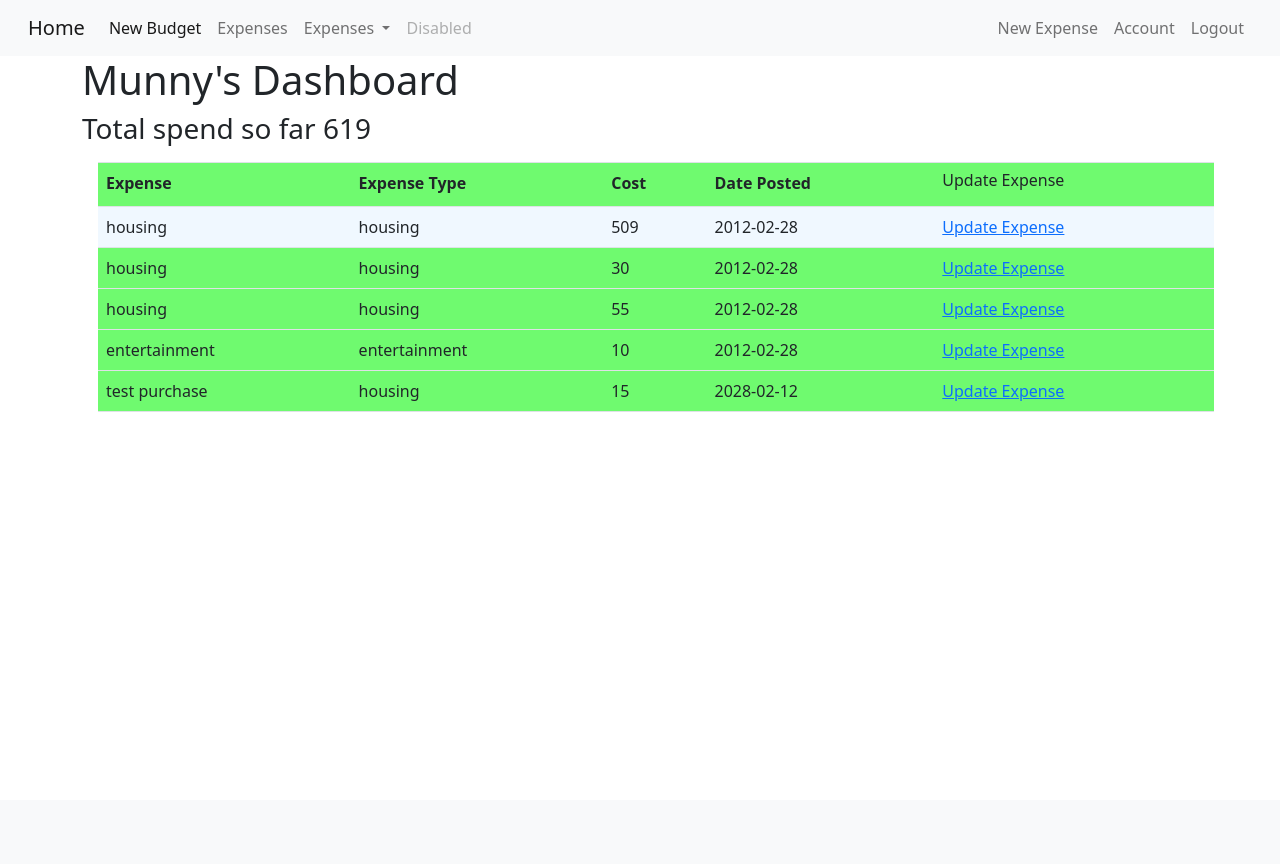
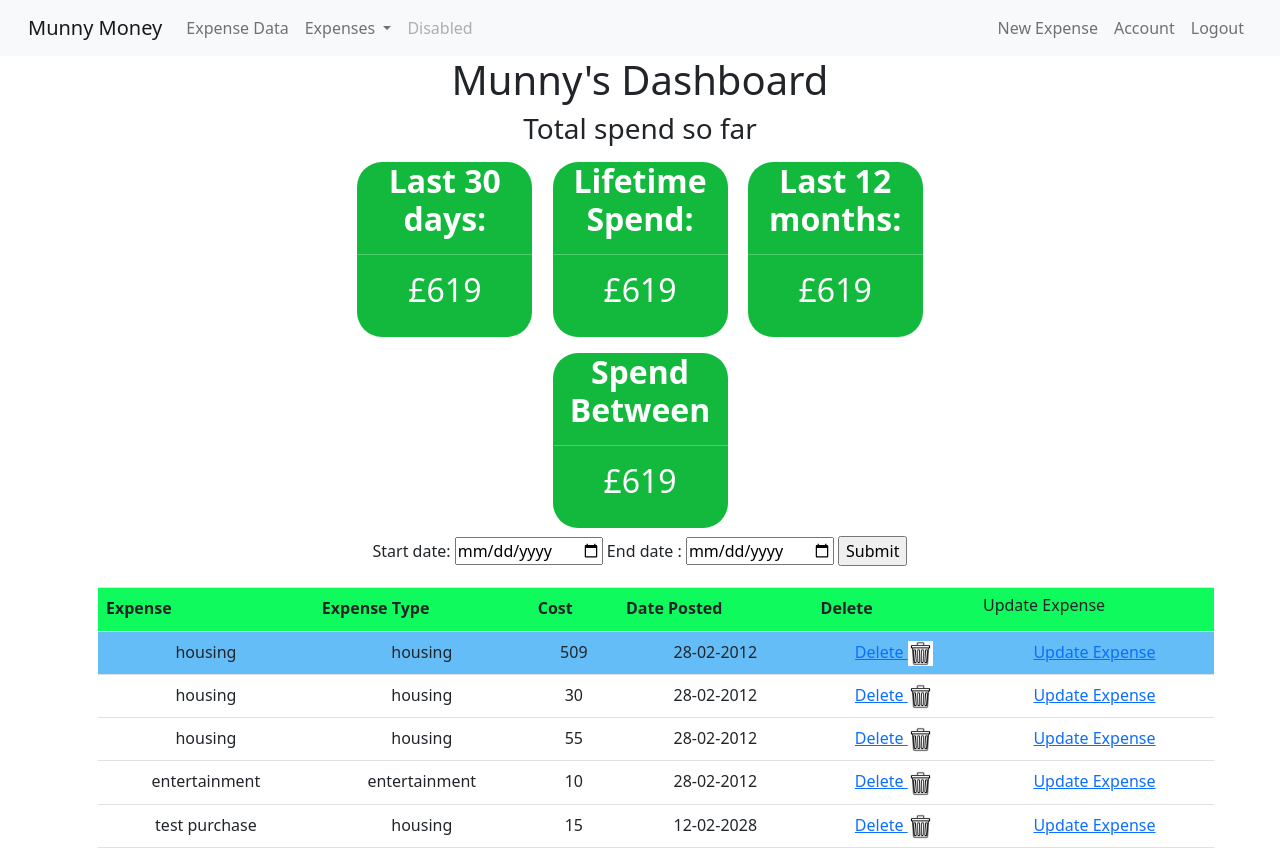
Before and after one commit to munnycodes/budget_app, a Flask app: page /start in a window 1280 px wide. Before the commit the page ends 412 px from the top, so only its background shows below. Run offline with Flask 2, Linux system fonts and the light colour scheme; a user stored in the database is signed in; data comes from the database, SQL or seed files in the repository; both versions use the stored data as it was after the commit; some libraries are stand-ins or nearby versions.

Commit message:
fixed the look of the websit ;

```diff
--- a/budget_app/__init__.py
+++ b/budget_app/__init__.py
@@ -2,9 +2,13 @@ from flask import Flask
 from flask_sqlalchemy import SQLAlchemy
 from flask_bcrypt import Bcrypt
 from flask_login import LoginManager
+from flask_bootstrap import Bootstrap
+from flask_datepicker import datepicker
 
 
 app = Flask(__name__)
+Bootstrap(app)
+datepicker(app)
 app.config['SECRET_KEY'] = '1705b0c63ae1efc33fa625f497da2739'
 app.config['SQLALCHEMY_DATABASE_URI'] = 'sqlite:///budget.db'
 db = SQLAlchemy(app)
--- a/budget_app/forms.py
+++ b/budget_app/forms.py
@@ -37,12 +37,17 @@ class ExpenseForm(FlaskForm):
     expense = StringField('Expense', validators=[DataRequired()])
     expense_type = SelectField(u'Expense Type', choices=[('housing', 'Housing'), ('food', 'Food'), ('transport', 'Transportation'), ('bills', 'Bills'),('entertainment', 'Entertainment'),('investments', 'Investments'),('misc','Miscellaneous'), ('groceries', 'Groceries')], validators=[DataRequired()])
     cost = IntegerField('Cost', validators=[DataRequired()])
-    date = DateField('Date of Expense (yy/mm/dd)', format='%y/%m/%d', validators=[DataRequired()])
+    date = DateField('Date of Expense (dd/mm/yy)', format='%d/%m/%y', validators=[DataRequired()])
     submit = SubmitField('Submit Expense')
 
 class UpdateExpenseForm(FlaskForm):
     expense = StringField('Expense', validators=[DataRequired()])
     expense_type = SelectField(u'Expense Type', choices=[('housing', 'Housing'), ('food', 'Food'), ('transport', 'Transportation'), ('bills', 'Bills'),('entertainment', 'Entertainment'),('investments', 'Investments'),('misc','Miscellaneous'), ('groceries', 'Groceries')], validators=[DataRequired()])
     cost = IntegerField('Cost', validators=[DataRequired()])
-    date = DateField('Date of Expense (yy/mm/dd)', format='%y/%m/%d', validators=[DataRequired()])
+    date = DateField('Date of Expense (dd/mm/yy)', format='%d/%m/%y', validators=[DataRequired()])
     submit = SubmitField('Update Expense')
+
+class GetDateRange(FlaskForm):
+    startdate = DateField('startdate',format='%Y-%m-%d')
+    enddate = DateField('enddate',format='%Y-%m-%d')
+    submit = SubmitField('Enter Dates')
--- a/budget_app/models.py
+++ b/budget_app/models.py
@@ -30,7 +30,7 @@ class Expense(db.Model):
     user_id = db.Column(db.Integer, db.ForeignKey('user.id'), nullable=False)
 
     def __repr__(self):
-        return f"('user_id', {self.user_id}), ('vendor', {self.vendor}), ('expense_type', {self.expense_type}), ('cost', {self.cost}), ('date_posted', {self.strptime(date_posted,'%y/%m/%d')})"
+        return f"Expense ('user_id', {self.user_id}), ('vendor', {self.vendor}), ('expense_type', {self.expense_type}), ('cost', {self.cost}), ('date_posted', {self.date_posted,'%d/%m/%y'})"
 
 
 # class Budget(db.Model):
--- a/budget_app/routes.py
+++ b/budget_app/routes.py
@@ -2,9 +2,28 @@ import os
 import secrets
 from flask import render_template, request, redirect, url_for, flash, session, abort
 from budget_app import app, db, bcrypt
-from budget_app.forms import RegistrationForm, LoginForm, ExpenseForm, UpdateExpenseForm
+from budget_app.forms import RegistrationForm, LoginForm, ExpenseForm, UpdateExpenseForm, GetDateRange
 from budget_app.models import User, Expense
 from flask_login import login_user, current_user, logout_user, login_required
+from oauthlib.oauth2 import WebApplicationClient
+from flask_dance.contrib.github import make_github_blueprint, github
+import datetime
+
+blueprint = make_github_blueprint(
+    client_id="f30ba312b07a839ca9f7",
+    client_secret="907f4bdfc0bdaf41690d8dbc95991ddca46b6b32",
+)
+
+app.register_blueprint(blueprint, url_prefix="/github_login")
+
+@app.route("/login/g")
+def github_login():
+    if not github.authorized:
+        return redirect(url_for("github.login"))
+    resp = github.get("/user")
+    assert resp.ok
+    return "You are @{login} on GitHub".format(login=resp.json()["login"])
+
 
 @app.route('/')
 @app.route('/home')
@@ -46,19 +65,30 @@ def login():
             flash('Login Unsuccessful. Please check email and password', 'danger')
     return render_template('login.html', title='Login', form=form)
 
-@app.route('/start')
+@app.route('/start', methods=['GET', 'POST'])
 @login_required
 def start():
+    startdate = request.args.get('startdate')
+    enddate = request.args.get('enddate')
+    if startdate == None:
+        startdate = datetime.date.min
+    if enddate == None:
+        enddate = datetime.date.max
+
     expenseData = Expense.query.filter_by(user_id = session["user_id"])
     totalSpend = []
+    form = GetDateRange()
+
+    if form.validate_on_submit():
+        flash ('Yay', 'success')
     for cost in expenseData:
         i = cost.cost
         totalSpend.append(i)
     totalSpend = sum(totalSpend)
-    headings = ("Expense", "Expense Type", "Cost", "Date Posted")
+    headings = ("Expense", "Expense Type", "Cost", "Date Posted", "Delete")
     expenses = Expense.query.filter_by(user_id = session["user_id"])
 
-    return render_template('start.html', expenseData=expenseData, totalSpend=totalSpend, expenses=expenses, headings=headings)
+    return render_template('start.html', expenseData=expenseData, totalSpend=totalSpend, expenses=expenses, headings=headings, form=form)
 
 
 
@@ -94,7 +124,6 @@ def expense(expense_id):
         expense.date_posted = form.date.data
         expense.user_id = session["user_id"]
         user.total_cost += expense.cost
-        print(user.total_cost)
         db.session.commit()
         flash('Expense successfully updated.', 'success')
 
@@ -110,18 +139,16 @@ def expense(expense_id):
 
     return render_template('expense.html', title='Expense', expense=expense, form=form)
 
-@app.route("/expense/delete/<int:expense_id>", methods=['POST'])
+@app.route("/expense/delete/<int:expense_id>", methods=['GET', 'DELETE'])
 @login_required
 def delete_expense(expense_id):
-    user = User.query.get_or_404(current_user.id)
     expense = Expense.query.get_or_404(expense_id)
     expenses = Expense.query.filter_by(user_id = session["user_id"])
-
     try:
-        db.session.delete(expense_id)
+        db.session.delete(expense)
         db.session.commit()
         flash ('Your expense has been deleted.')
-        return render_template('start.html', expense=expense, expenses=expenses, user=user)
+        return redirect(url_for('start'))
 
     except:
         return 'There was an error deleting that expense.'
--- a/budget_app/static/styles.css
+++ b/budget_app/static/styles.css
@@ -1,11 +1,10 @@
 .table {
     border-spacing: 0;
     margin: 1rem;
-    background-color: rgb(111, 250, 111);
 }
 
 .table__row:nth-child(even) {
-    background-color: aliceblue;
+    background-color: rgb(101, 189, 248);
 }
 
 .table__row:nth-child(odd) {
@@ -14,6 +13,7 @@
 
 .table__header {
     text-align: left;
+    background-color: rgb(15, 250, 93);
 }
 
 .table__cell {
--- a/budget_app/templates/base.html
+++ b/budget_app/templates/base.html
@@ -14,19 +14,16 @@
   <header class="site-header">
     <nav class="navbar navbar-expand-lg navbar-light bg-light">
       <div class="container-fluid">
-        <a class="navbar-brand" href="{{ url_for('index') }}">Home</a>
+        <a class="navbar-brand" href="{{ url_for('index') }}">Munny Money</a>
+        {% if current_user.is_authenticated %}
         <button class="navbar-toggler" type="button" data-bs-toggle="collapse" data-bs-target="#navbarSupportedContent" aria-controls="navbarSupportedContent" aria-expanded="false" aria-label="Toggle navigation">
           <span class="navbar-toggler-icon"></span>
         </button>
         <div class="collapse navbar-collapse" id="navbarSupportedContent">
           <ul class="navbar-nav me-auto mb-2 mb-lg-0">
             <li class="nav-item">
-              <a class="nav-link active" aria-current="page" href="#">New Budget</a>
+              <a class="nav-link" href="#">Expense Data</a>
             </li>
-            <li class="nav-item">
-              <a class="nav-link" href="#">Expenses</a>
-            </li>
-
             <li class="nav-item dropdown">
               <a class="nav-link dropdown-toggle" href="#" id="navbarDropdown" role="button" data-bs-toggle="dropdown" aria-expanded="false">
                 Expenses
@@ -41,6 +38,7 @@
             <li class="nav-item">
               <a class="nav-link disabled" href="#" tabindex="-1" aria-disabled="true">Disabled</a>
             </li>
+            {% endif %}
           </ul>
           <div class="navbar-nav">
             {% if current_user.is_authenticated %}
--- a/budget_app/templates/start.html
+++ b/budget_app/templates/start.html
@@ -3,12 +3,51 @@
 {% block head %}
 <title>Home</title>
 <link rel="stylesheet" href="/static/styles.css" />
+<style>
+    h1 {text-align: center;}
+    h3 {text=align: center;}
+    p {text-align: center;}
+    div {text-align: center;}
+
+    .block {
+      display: inline-block;
+      width: 175px;
+      height: 175px;
+      border-radius: 25px;
+      background-color: rgb(19, 185, 60);
+      margin: 8px
+    }
+    .container  {
+      text-align: center;
+    }
+    </style>
 {% endblock %}
 
 {% block body %}
 
     <h1>{{current_user.username.title()}}'s Dashboard </h1>
-    <h3>Total spend so far {{ totalSpend }}</h3>
+    <h3>Total spend so far </h3>
+    {% if current_user.is_authenticated %}
+
+<div class="container">
+    <div class="block" style="color:blue"><h2 style="color:white"><strong>Last 30 days: </strong><hr>£{{ totalSpend }}</h2></div>
+    <div class="block" style="color:white"><h2 style="color:white"><strong>Lifetime Spend: </strong> <hr> £{{ totalSpend }}  </h2></div>
+    <div class="block" style="color:darkred"><h2 style="color:white"><strong>Last 12 months: </strong><hr>£{{ totalSpend }}</h2></div>
+    <br>
+    <div class="block" style="color:darkred">
+        <h2 style="color:white">
+            <strong>Spend Between </strong><hr>£{{ totalSpend }}</h2></div>
+    <form action="#">
+        <label for="startdate">Start date:</label>
+        <input type="date" id="startdate" name="startdate">
+        <label for="enddate"> End date :</label>
+        <input type="date" id="enddate" name="enddate">
+        <input type="submit">
+    </form>
+</div>
+
+
+    {% endif %}
 
     <table class="table">
         <tr class="table__header">
@@ -24,8 +63,10 @@
             <td class= "table__cell">{{ item.vendor }}</td>
             <td class= "table__cell">{{ item.expense_type }}</td>
             <td class= "table__cell">{{ item.cost }}</td>
-            <td class= "table__cell">{{ item.date_posted.strftime('%Y-%m-%d') }}</td>
+            <td class= "table__cell">{{ item.date_posted.strftime('%d-%m-%Y') }}</td>
+            <td> <a href="{{ url_for('delete_expense', expense_id=item.id) }}"> Delete <img border="5" alt="Delete Expense" src="{{url_for('static', filename='garbage_can.png')}}" width="25" height="25"></a></td>
             <td> <a href="{{ url_for('expense', expense_id=item.id) }}">Update Expense</a></td>
+
 
         </tr>
         {% endfor %}
--- a/run.py
+++ b/run.py
@@ -1,4 +1,5 @@
 from budget_app import app
-
+import os
+os.environ['OAUTHLIB_INSECURE_TRANSPORT'] = '1'
 if __name__ == '__main__':
     app.run(debug=True)
```
Also changed, not shown: budget_app/templates/expense.html (+8 -3 lines), budget_app/templates/index.html (+26 -0 lines), budget_app/budget.db, budget_app/static/garbage_can.png (added), budget_app/static/poundsign.jpg (added).
